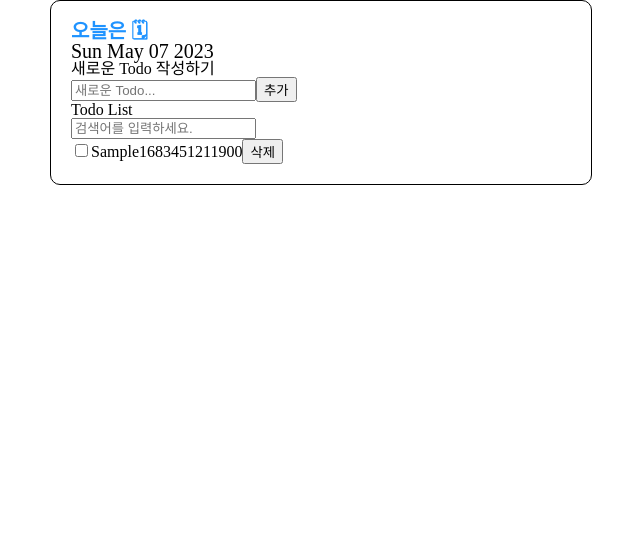
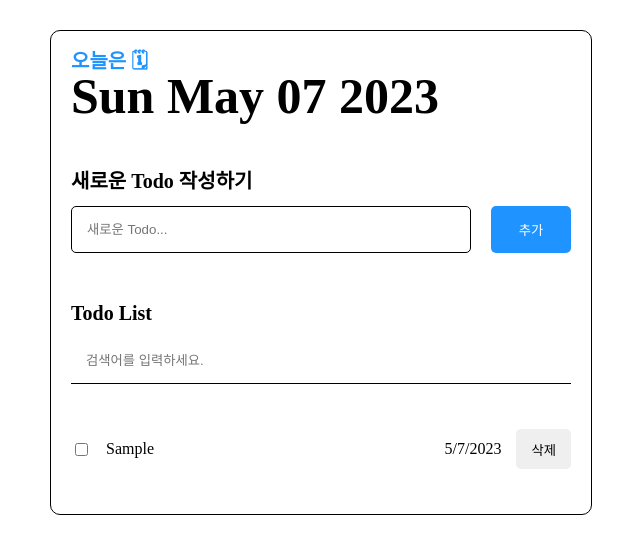
Before and after one commit to supdongza/react-todo, a React (Create React App) app: page / in a window 1280 px wide. Both pictures are taken after typing "Sample" into the empty fields and a click on the button "추가". Shown: the top 554 px of the page, without its empty margins (319-959 px from the left). Built offline with nearby package versions, Linux system fonts and the light colour scheme.

Commit message:
feat: 기능 구현

```diff
--- a/src/App.tsx
+++ b/src/App.tsx
@@ -7,7 +7,6 @@ import TodoList from "./components/todoList/TodoList";
 
 function App() {
   // NOTE : 새로고침 useState 초기화로..
-
   const [todoList, setTodoList] = useState(() => {
     const getData = window.localStorage.getItem("todoStorage");
     if (getData !== null) {
@@ -19,7 +18,6 @@ function App() {
 
   // NOTE : 처음 시도 했던 방법
   // const [todoList, setTodoList] = useState([]);
-
   // useEffect(() => {
   //   const localList = localStorage.getItem("todoStorage");
 
@@ -32,6 +30,11 @@ function App() {
 
   useEffect(() => {
     window.localStorage.setItem("todoStorage", JSON.stringify(todoList));
+
+    // 고유 ID 부여
+    todoList.forEach((obj: any, index: any) => {
+      obj.id = index;
+    });
   }, [todoList]);
 
   return (
@@ -41,7 +44,7 @@ function App() {
         <StyledTitle>투두리스트</StyledTitle>
         <Header />
         <TodoEditor setTodoList={setTodoList} todoList={todoList} />
-        <TodoList todoList={todoList} />
+        <TodoList todoList={todoList} setTodoList={setTodoList} />
       </StyledWrap>
     </>
   );
@@ -52,7 +55,7 @@ export default App;
 const StyledWrap = styled.main`
   max-width: 500px;
   width: 100%;
-  margin: 0 auto;
+  margin: 30px auto;
   padding: 20px;
   border: 1px solid black;
   border-radius: 10px;
--- a/src/components/header/Header.tsx
+++ b/src/components/header/Header.tsx
@@ -14,7 +14,7 @@ const Header = () => {
 
 export default Header;
 
-const StyledWrap = styled.article``;
+const StyledWrap = styled.div``;
 const StyledTitle = styled.h2`
   font-weight: 600;
   font-size: 20px;
@@ -22,5 +22,6 @@ const StyledTitle = styled.h2`
 `;
 const StyledDateText = styled.strong`
   display: block;
-  font-size: 20px;
+  font-weight: 600;
+  font-size: 50px;
 `;
--- a/src/components/todoEditor/TodoEditor.tsx
+++ b/src/components/todoEditor/TodoEditor.tsx
@@ -1,4 +1,4 @@
-import React, { useState, useRef } from "react";
+import React, { useState, useRef, useEffect } from "react";
 import styled from "styled-components";
 
 interface Props {
@@ -18,7 +18,11 @@ const TodoEditor = ({ setTodoList, todoList }: Props) => {
 
     setTodoList([
       ...todoList,
-      { isChecked: false, text: isValue, createdDate: new Date().getTime() },
+      {
+        isChecked: false,
+        text: isValue,
+        createdDate: new Date().toLocaleDateString(),
+      },
     ]);
     setIsValue("");
   };
@@ -43,8 +47,37 @@ const TodoEditor = ({ setTodoList, todoList }: Props) => {
 
 export default TodoEditor;
 
-const StyledWrap = styled.article``;
-const StyledTitle = styled.h2``;
-const StyledInner = styled.div``;
-const StyledInput = styled.input``;
-const StyledAddButton = styled.button``;
+const StyledWrap = styled.div`
+  margin-top: 50px;
+`;
+const StyledTitle = styled.h2`
+  margin-bottom: 15px;
+  font-weight: 600;
+  font-size: 20px;
+`;
+
+const StyledInner = styled.div`
+  display: flex;
+  align-items: center;
+  gap: 0 20px;
+`;
+const StyledInput = styled.input`
+  flex: 1;
+  border: 1px solid #000;
+  border-radius: 5px;
+  padding: 15px;
+  &:focus {
+    outline: none;
+    border-color: #1f93ff;
+  }
+`;
+const StyledAddButton = styled.button`
+  flex-shrink: 0;
+  width: 80px;
+  height: 47px;
+  border: 0;
+  border-radius: 5px;
+  background-color: #1f93ff;
+  color: #fff;
+  cursor: pointer;
+`;
--- a/src/components/todoList/TodoItem.tsx
+++ b/src/components/todoList/TodoItem.tsx
@@ -1,32 +1,71 @@
-import React, { useState } from "react";
+import React from "react";
 import styled from "styled-components";
 
 interface Props {
   data: any;
+  onDelete: (index: number) => void;
+  onChecked: (index: number) => void;
 }
 
-const TodoItem = ({ data }: Props) => {
-  const [isChecked, setIsChecked] = useState(data.isCheck);
+const TodoItem = ({ data, onDelete, onChecked }: Props) => {
+  // 할일 체크
+  const handleChangeCheckbox = () => {
+    onChecked(data.id);
+  };
 
-  const handleChange = (e: any) => {
-    setIsChecked(true);
-    data.isCheck = e.target.checked;
+  // 할일 삭제
+  const handleClickDelete = () => {
+    onDelete(data.id);
   };
+
+  console.log(data.isChecked);
 
   return (
     <StyledItem>
-      <StyledCheckbox type="checkbox" onChange={handleChange} />
-      <StyledText>{data.text}</StyledText>
-      <StyledDate>{data.createdDate}</StyledDate>
-      <StyledDeleteButton type="button">삭제</StyledDeleteButton>
+      <StyledCheckbox
+        type="checkbox"
+        onChange={handleChangeCheckbox}
+        checked={data.isChecked}
+      />
+      <StyledTextBox>
+        <StyledText isChecked={data.isChecked}>{data.text}</StyledText>
+        <StyledDate isChecked={data.isChecked}>{data.createdDate}</StyledDate>
+      </StyledTextBox>
+
+      <StyledDeleteButton type="button" onClick={handleClickDelete}>
+        삭제
+      </StyledDeleteButton>
     </StyledItem>
   );
 };
 
 export default TodoItem;
 
-const StyledItem = styled.li``;
+const StyledItem = styled.li`
+  display: flex;
+  align-items: center;
+  padding: 25px 0;
+
+  & + & {
+    border-top: 1px solid #ddd;
+  }
+`;
 const StyledCheckbox = styled.input``;
-const StyledText = styled.span``;
-const StyledDate = styled.span``;
-const StyledDeleteButton = styled.button``;
+const StyledTextBox = styled.div`
+  flex: 1;
+  display: flex;
+  justify-content: space-between;
+  margin: 0 15px;
+`;
+const StyledText = styled.span<{ isChecked: boolean }>`
+  color: ${({ isChecked }) => (isChecked ? "#ddd" : "#000")};
+`;
+const StyledDate = styled.span<{ isChecked: boolean }>`
+  color: ${({ isChecked }) => (isChecked ? "#ddd" : "#000")};
+`;
+const StyledDeleteButton = styled.button`
+  border: 0;
+  height: 40px;
+  padding: 0 15px;
+  border-radius: 5px;
+`;
--- a/src/components/todoList/TodoList.tsx
+++ b/src/components/todoList/TodoList.tsx
@@ -1,12 +1,44 @@
-import React from "react";
+import React, { useState } from "react";
 import styled from "styled-components";
 import TodoItem from "./TodoItem";
 
 interface Props {
+  setTodoList: any;
   todoList: Array<string>;
 }
 
-const TodoList = ({ todoList }: Props) => {
+const TodoList = ({ setTodoList, todoList }: Props) => {
+  const [search, setSearch] = useState("");
+  const onChangeSearch = (e: any) => {
+    setSearch(e.target.value);
+  };
+
+  // 필터 기능
+  const getSearchResult = () => {
+    const result =
+      search === ""
+        ? todoList
+        : todoList.filter((item: any) =>
+            item.text.toLowerCase().includes(search)
+          );
+
+    return result;
+  };
+
+  // 삭제 기능
+  const onDelete = (targetID: number) => {
+    setTodoList(todoList.filter((item: any) => item.id !== targetID));
+  };
+
+  // 체크 기능
+  const onChecked = (targetID: number) => {
+    setTodoList(
+      todoList.map((item: any) =>
+        item.id === targetID ? { ...item, isChecked: !item.isChecked } : item
+      )
+    );
+  };
+
   return (
     <StyledWrap>
       <StyledTitle>Todo List</StyledTitle>
@@ -14,10 +46,21 @@ const TodoList = ({ todoList }: Props) => {
         <StyledInput
           type="text"
           placeholder="검색어를 입력하세요."
+          onChange={onChangeSearch}
         ></StyledInput>
         <StyledList>
-          {todoList.map((item, index) => {
+          {/* {todoList.map((item, index) => {
             return <TodoItem key={index} data={item} />;
+          })} */}
+          {getSearchResult().map((item, index) => {
+            return (
+              <TodoItem
+                key={index}
+                data={item}
+                onDelete={onDelete}
+                onChecked={onChecked}
+              />
+            );
           })}
         </StyledList>
       </StyledInner>
@@ -27,8 +70,28 @@ const TodoList = ({ todoList }: Props) => {
 
 export default TodoList;
 
-const StyledWrap = styled.article``;
-const StyledTitle = styled.h2``;
-const StyledInner = styled.div``;
-const StyledInput = styled.input``;
-const StyledList = styled.ul``;
+const StyledWrap = styled.div`
+  margin-top: 50px;
+`;
+const StyledTitle = styled.h2`
+  margin-bottom: 15px;
+  font-weight: 600;
+  font-size: 20px;
+`;
+const StyledInner = styled.div`
+  display: flex;
+  flex-direction: column;
+`;
+const StyledInput = styled.input`
+  flex: 1;
+  border: 0;
+  border-bottom: 1px solid #000;
+  padding: 15px;
+  &:focus {
+    outline: none;
+    border-color: #1f93ff;
+  }
+`;
+const StyledList = styled.ul`
+  margin-top: 20px;
+`;
```
